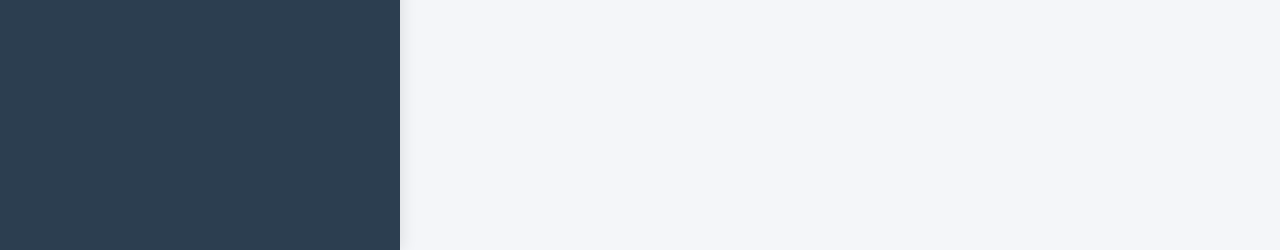
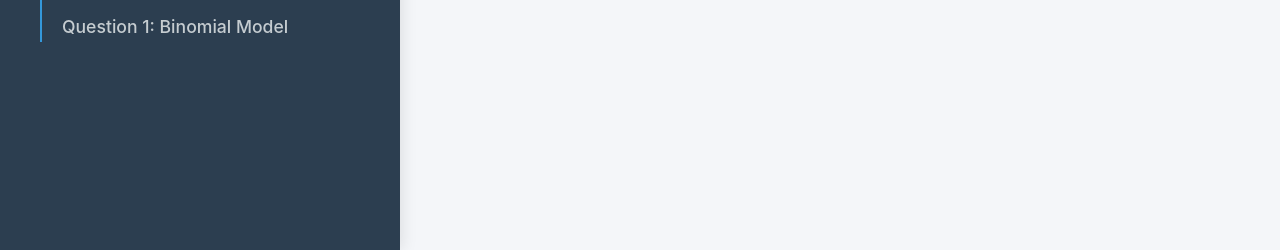
Before and after one commit to saurabh2086/saurabh2086.github.io, a plain HTML site: page index.html in a window 1280 px wide. Shown: the part 577-827 px from the top of the page. Drawn offline with Linux system fonts and the light colour scheme.

Commit message:
Update index.html

```diff
--- a/index.html
+++ b/index.html
@@ -160,6 +160,9 @@
                         <li>
                             <a href="ch2_poission_distribution.html">Interactive Poission Distribution</a>
                         </li>
+                        <li>
+                            <a href="ch2_question1.html">Question 1: Binomial Model</a>
+                        </li>
                     </ul>
                 </li>
                  <!-- You can add more chapters or sections here -->
```
